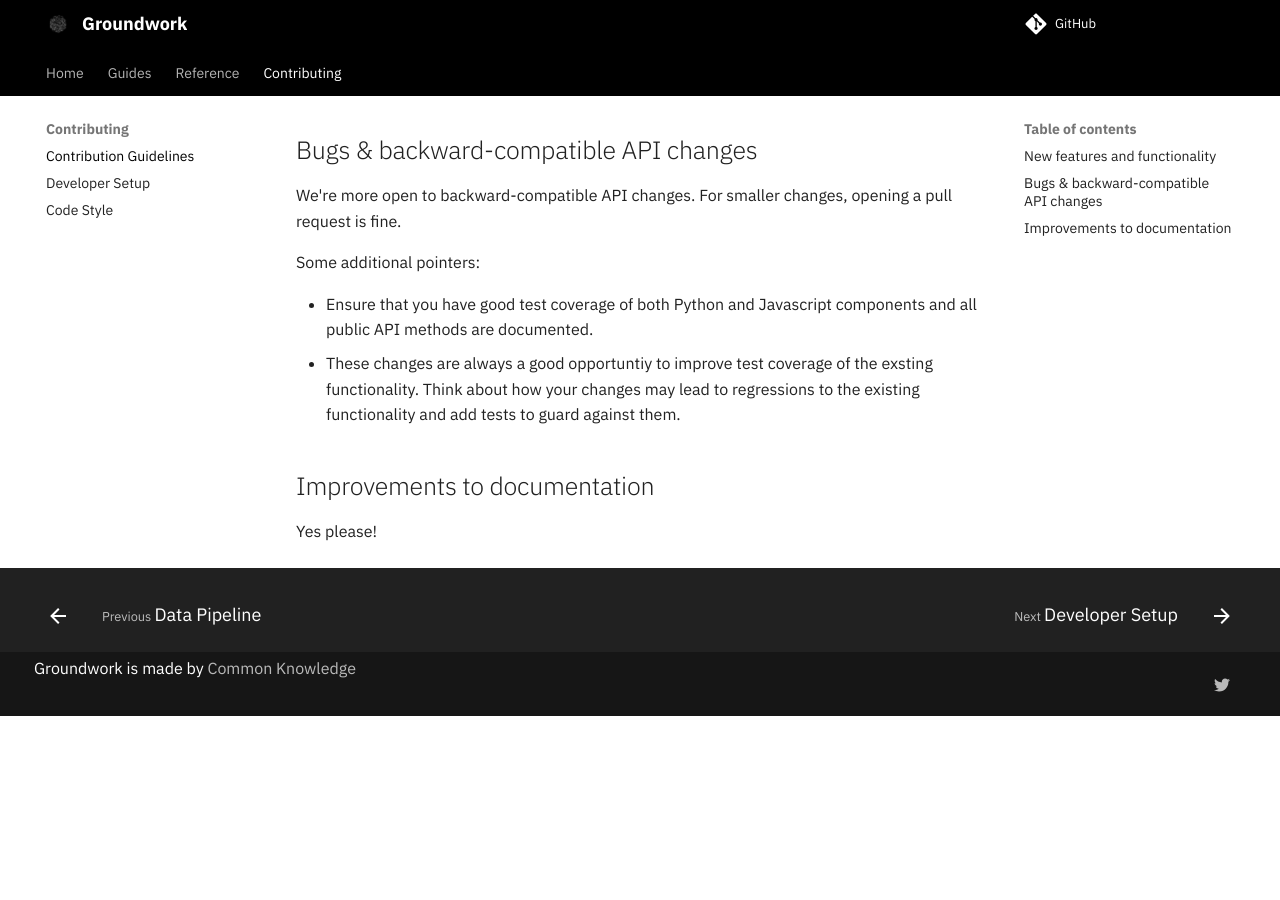
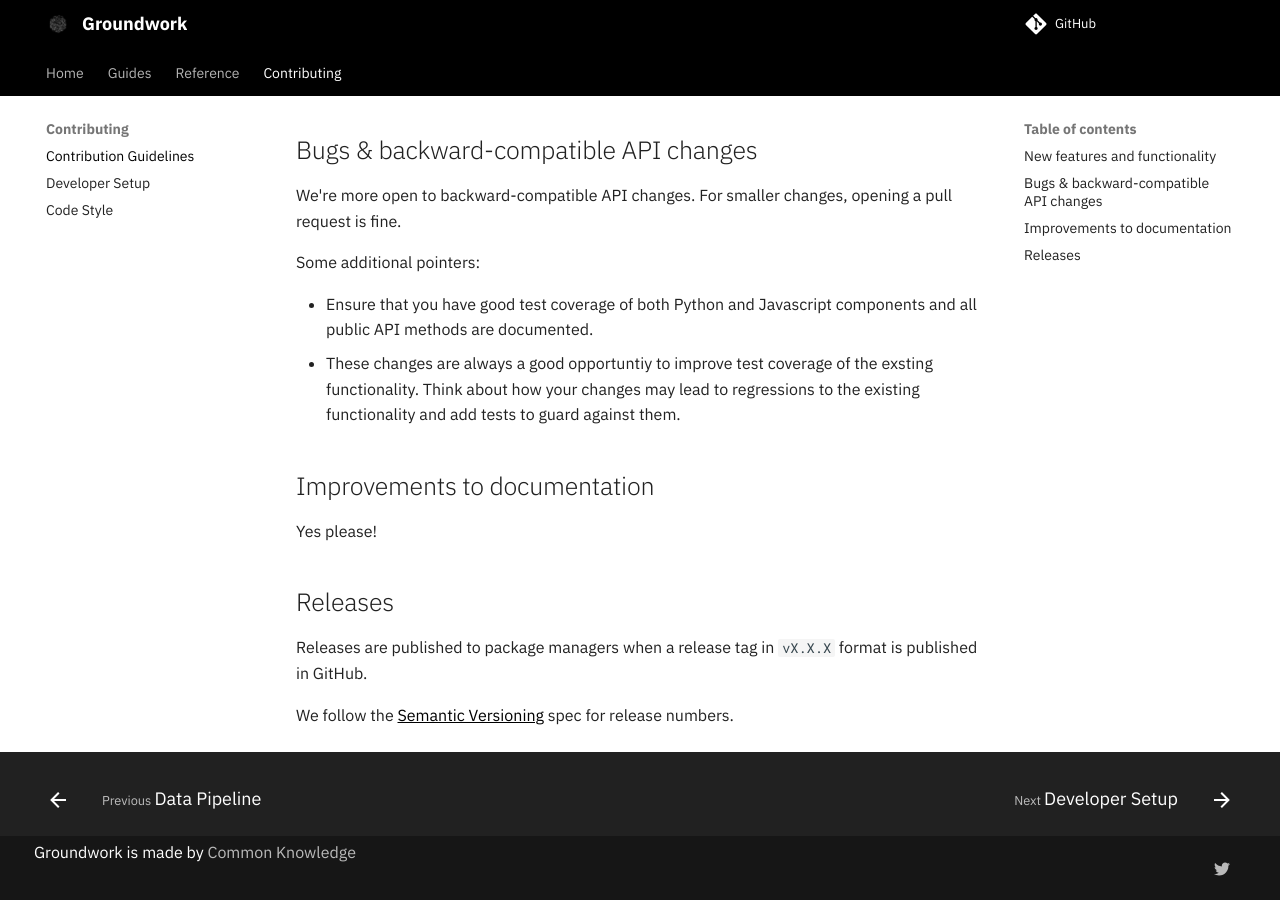
Before and after one commit to commonknowledge/groundwork, an MkDocs documentation site: the page built from docs/contributing.md, in a window 1280 px wide and 900 px high, scrolled down 812 px. Built offline with MkDocs 1.6.1 and Material for MkDocs 9.7.7, drawn with Linux system fonts in a browser that asks for light colours; before the commit the page ends 1528 px from its top, so only the background shows below that.

Commit message:
small bit describing how releases happen

```diff
--- a/docs/contributing.md
+++ b/docs/contributing.md
@@ -24,3 +24,9 @@ Some additional pointers:
 ## Improvements to documentation
 
 Yes please!
+
+## Releases
+
+Releases are published to package managers when a release tag in `vX.X.X` format is published in GitHub.
+
+We follow the [Semantic Versioning](https://semver.org/) spec for release numbers.
```
